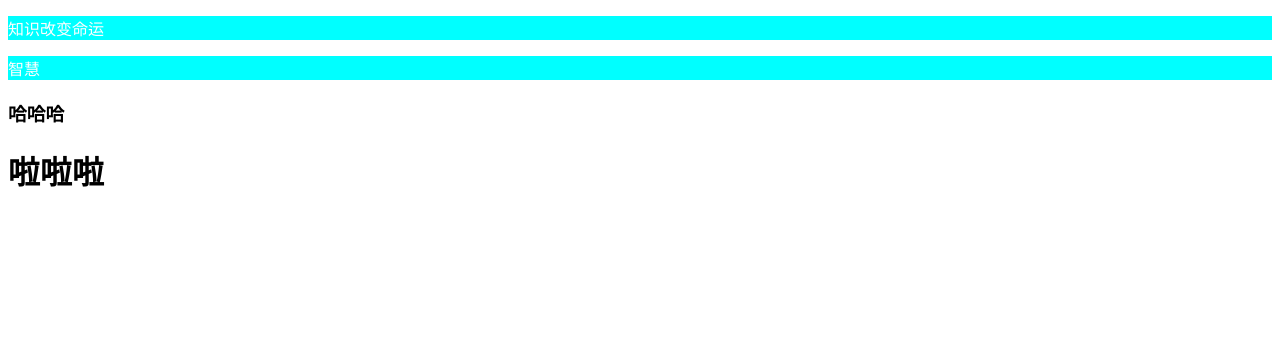
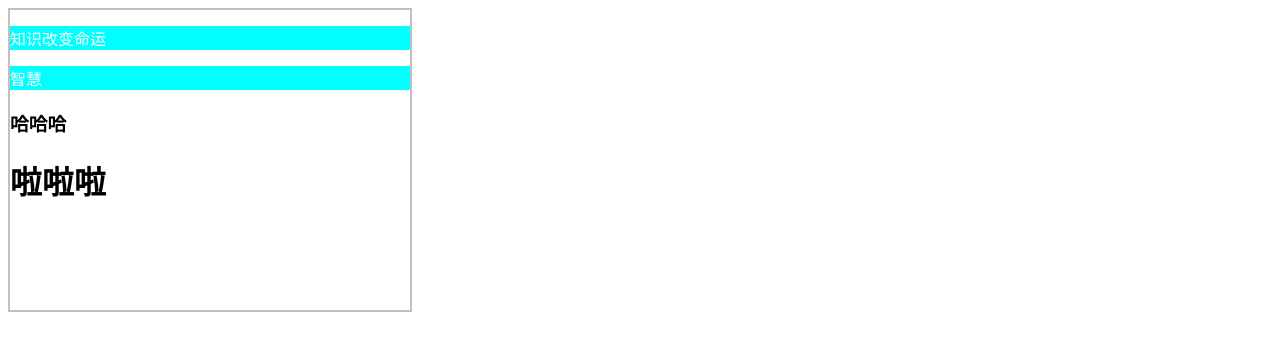
Before and after one commit to long-only/project12, a plain HTML site: page index.html in a window 1280 px wide. Drawn offline with Linux system fonts and the light colour scheme.

Commit message:
index.html+div and css

```diff
--- a/css/style.css
+++ b/css/style.css
@@ -2,3 +2,8 @@ p{
     background-color: aqua;
     color: #FFF;
 }
+div{
+    width: 400px;
+    height: 300px;
+    border: 2px solid silver;
+}
--- a/index.html
+++ b/index.html
@@ -1,5 +1,6 @@
 <!DOCTYPE html>
 <html lang="en">
+
 <head>
     <meta charset="UTF-8">
     <meta http-equiv="X-UA-Compatible" content="IE=edge">
@@ -9,10 +10,14 @@
     <script src="js/all.js"></script>
     <script src="js/ajax.js"></script>
 </head>
+
 <body>
-    <p>知识改变命运</p>
-    <p>智慧</p>
-    <h3>哈哈哈</h3>
-    <h1>啦啦啦</h1>
+    <div>
+        <p>知识改变命运</p>
+        <p>智慧</p>
+        <h3>哈哈哈</h3>
+        <h1>啦啦啦</h1>
+    </div>
 </body>
+
 </html>
```
